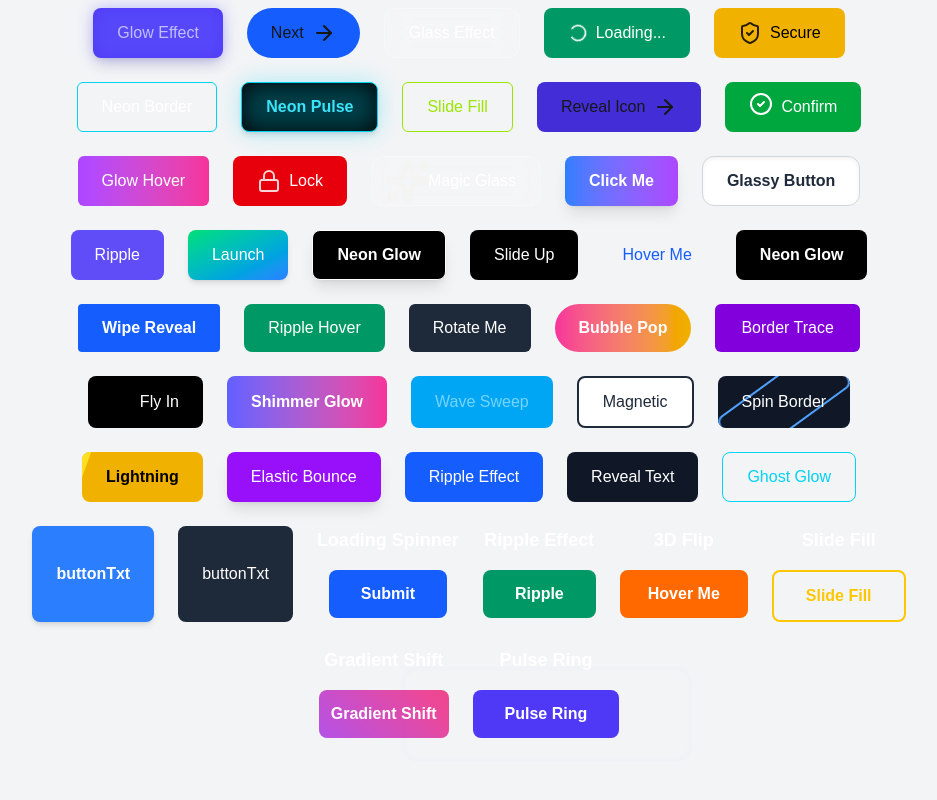
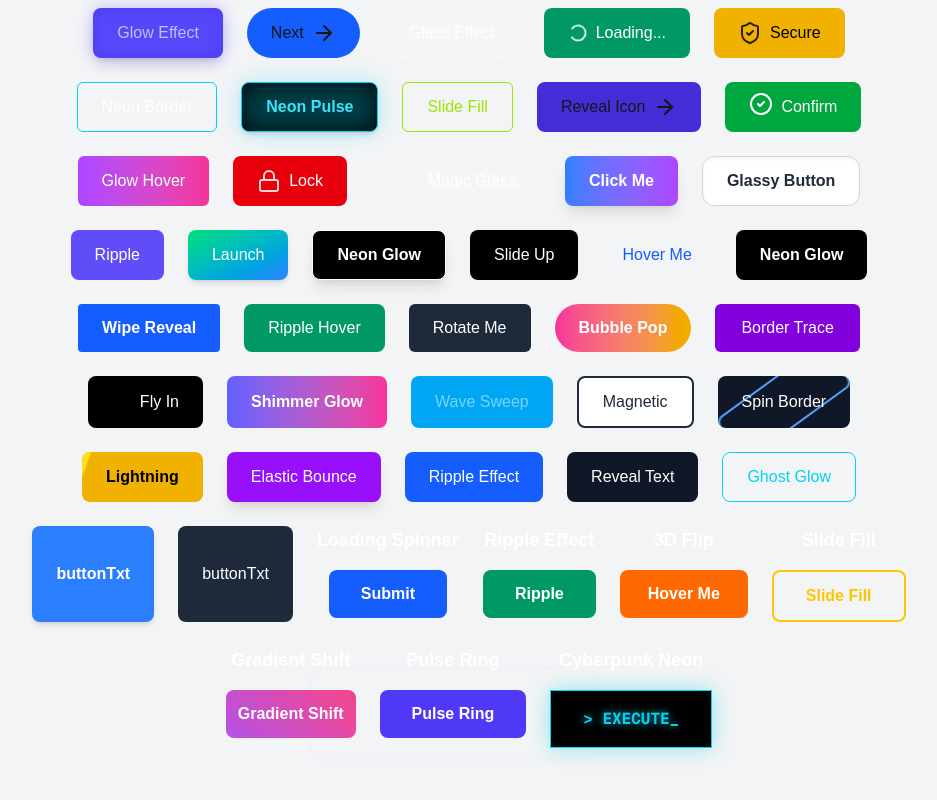
Before and after one commit to Prohor722/tailwind_compoenets, a Next.js app: page /button in a window 1280 px wide. Shown: the part 420-1220 px from the top of the page, without its empty margins (171-1108 px from the left). Built offline with nearby package versions, Linux system fonts and the light colour scheme.

Commit message:
another button added

```diff
--- a/app/components/animarion-buttons.tsx
+++ b/app/components/animarion-buttons.tsx
@@ -391,6 +391,20 @@ export const AnimarionButtons = () => {
             <div className="absolute inset-0 border-2 border-indigo-400 rounded-lg animate-ping opacity-75"></div>
           </button>
         </div>
+
+        {/* Neon Cyberpunk Button */}
+          <div className="flex flex-col items-center space-y-4">
+            <h3 className="text-white text-lg font-semibold">Cyberpunk Neon</h3>
+            <button
+              className="relative px-8 py-4 bg-black border border-cyan-400 text-cyan-400 font-mono font-bold rounded-none hover:bg-cyan-400 hover:text-black transition-all duration-300 transform hover:skew-x-2"
+              style={{
+                boxShadow: '0 0 20px rgba(34, 211, 238, 0.5)',
+                textShadow: '0 0 10px rgba(34, 211, 238, 0.8)',
+              }}
+            >
+              &gt; EXECUTE_
+            </button>
+          </div>
       </div>
     </div>
   );
```
